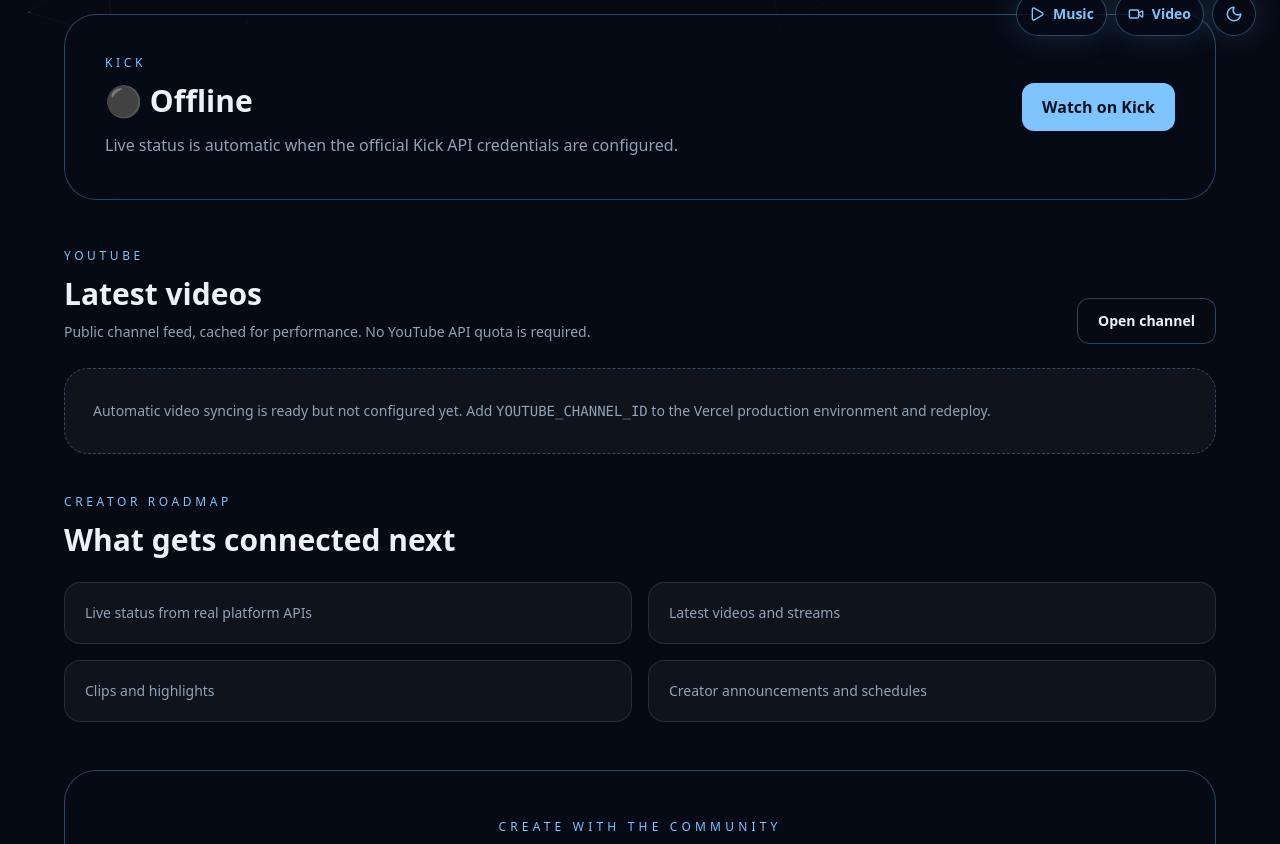
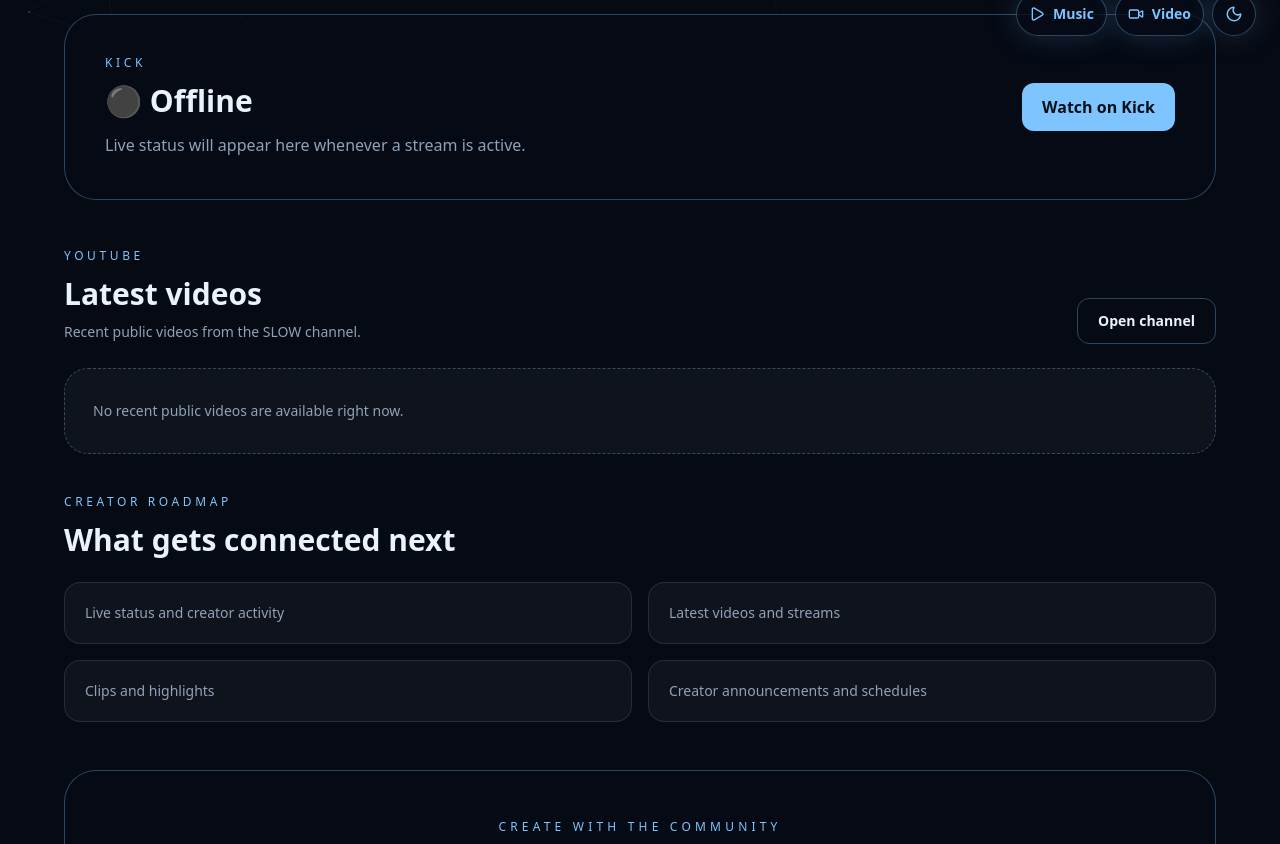
Before and after one commit to SLOW429/personal-site, a Next.js app: page /creator in a window 1280 px wide. Shown: the part 740-1584 px from the top of the page. Built offline with nearby package versions, Linux system fonts and the light colour scheme.

Commit message:
fix: remove internal configuration text from creator hub

```diff
--- a/app/creator/page.tsx
+++ b/app/creator/page.tsx
@@ -37,7 +37,7 @@ const channels = [
 ];
 
 const roadmap = [
-  "Live status from real platform APIs",
+  "Live status and creator activity",
   "Latest videos and streams",
   "Clips and highlights",
   "Creator announcements and schedules",
@@ -97,7 +97,7 @@ export default async function CreatorPage() {
               <p className="mt-3 max-w-2xl leading-7 text-[var(--muted)]">
                 {kick.isLive
                   ? `${kick.title ?? "Live stream"}${kick.category ? ` • ${kick.category}` : ""}${typeof kick.viewerCount === "number" ? ` • ${kick.viewerCount.toLocaleString()} viewers` : ""}`
-                  : "Live status is automatic when the official Kick API credentials are configured."}
+                  : "Live status will appear here whenever a stream is active."}
               </p>
             </div>
             <a href={kick.url} target="_blank" rel="noreferrer" className="inline-flex w-fit rounded-xl bg-[var(--gold)] px-5 py-3 font-semibold text-[#071018] transition hover:-translate-y-0.5">Watch on Kick</a>
@@ -109,7 +109,7 @@ export default async function CreatorPage() {
             <div>
               <p className="text-xs uppercase tracking-[0.3em] text-[var(--gold)]">YouTube</p>
               <h2 className="mt-3 font-display text-3xl font-bold">Latest videos</h2>
-              <p className="mt-2 max-w-2xl text-sm leading-6 text-[var(--muted)]">Public channel feed, cached for performance. No YouTube API quota is required.</p>
+              <p className="mt-2 max-w-2xl text-sm leading-6 text-[var(--muted)]">Recent public videos from the SLOW channel.</p>
             </div>
             <a href="https://www.youtube.com/@SLOW429" target="_blank" rel="noreferrer" className="rounded-xl border border-[var(--card-border-strong)] px-5 py-3 text-sm font-semibold transition hover:border-[var(--gold)]">Open channel</a>
           </div>
@@ -127,7 +127,7 @@ export default async function CreatorPage() {
               ))}
             </div>
           ) : (
-            <div className="mt-6 rounded-3xl border border-dashed border-[var(--card-border-strong)] bg-[var(--card-bg-soft)] p-7 text-sm leading-7 text-[var(--muted)]">Automatic video syncing is ready but not configured yet. Add <code>YOUTUBE_CHANNEL_ID</code> to the Vercel production environment and redeploy.</div>
+            <div className="mt-6 rounded-3xl border border-dashed border-[var(--card-border-strong)] bg-[var(--card-bg-soft)] p-7 text-sm leading-7 text-[var(--muted)]">No recent public videos are available right now.</div>
           )}
         </section>
 
```
